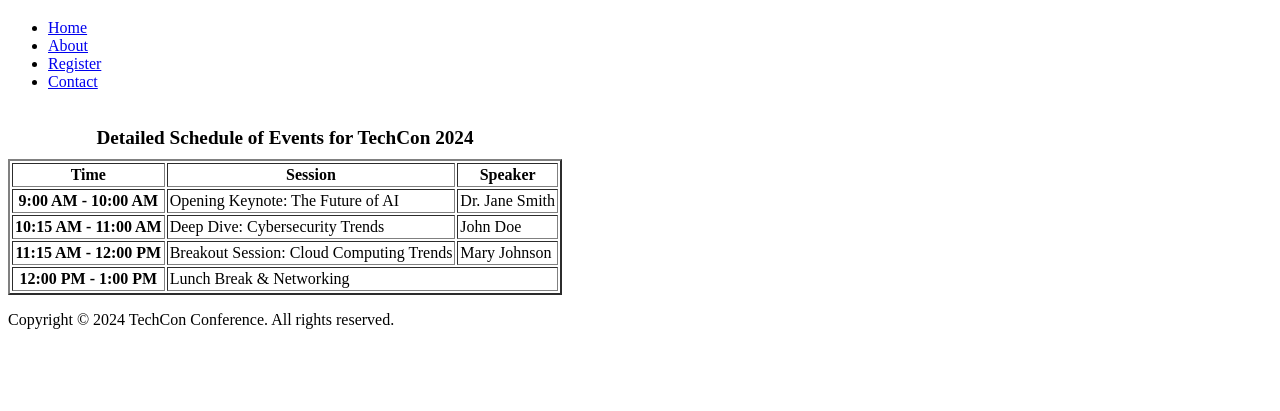
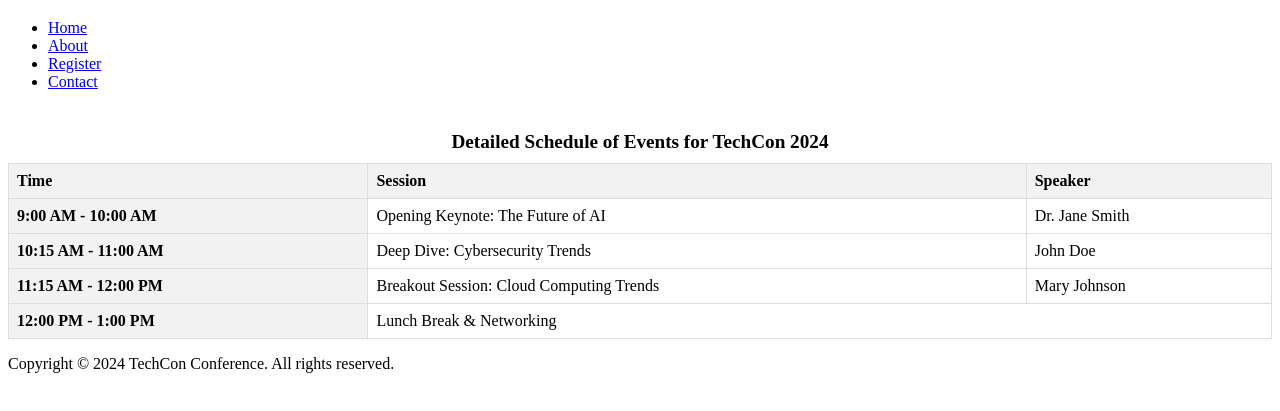
Before and after one commit to FaithBorntowin/TechCon_HTML, a plain HTML site: page techcon_website/schedule.html in a window 1280 px wide. Shown: the part 61-472 px from the top of the page. Drawn offline with Linux system fonts and the light colour scheme.

Commit message:
modification

```diff
--- a/techcon_website/schedule.html
+++ b/techcon_website/schedule.html
@@ -1,5 +1,6 @@
 <!DOCTYPE html>
 <html lang="en">
+
 <head>
     <meta charset="UTF-8">
     <meta name="viewport" content="width=device-width, initial-scale=1.0">
@@ -13,9 +14,21 @@
 
             text-align: center;
             padding: 10px 0;
+        } table {
+            width: 100%;
+            border-collapse: collapse;
+            margin-top: 20px;
+        } th, td {
+            border: 1px solid #ddd;
+            padding: 8px;
+            text-align: left;
+        } th {
+            background-color: #f2f2f2;
         }
     </style>
+
 </head>
+
 <body>
 
     <header>
@@ -32,7 +45,7 @@
 
     <main>
 
-        <table border="2px" cellspacing="2px" cellpadding="2px">
+        <table >
 
             <caption>
                 Detailed Schedule of Events for TechCon 2024
@@ -76,4 +89,5 @@
     </footer>
 
 </body>
+
 </html>
```
